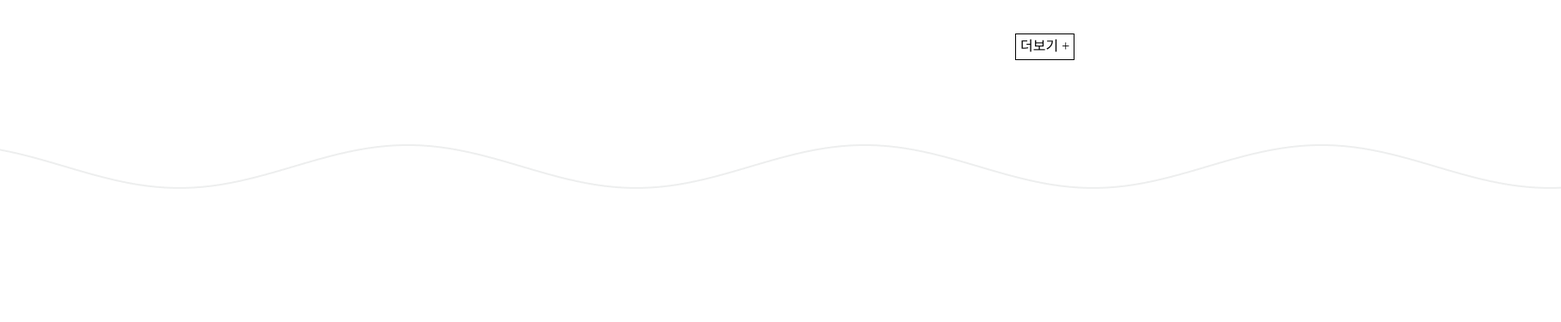
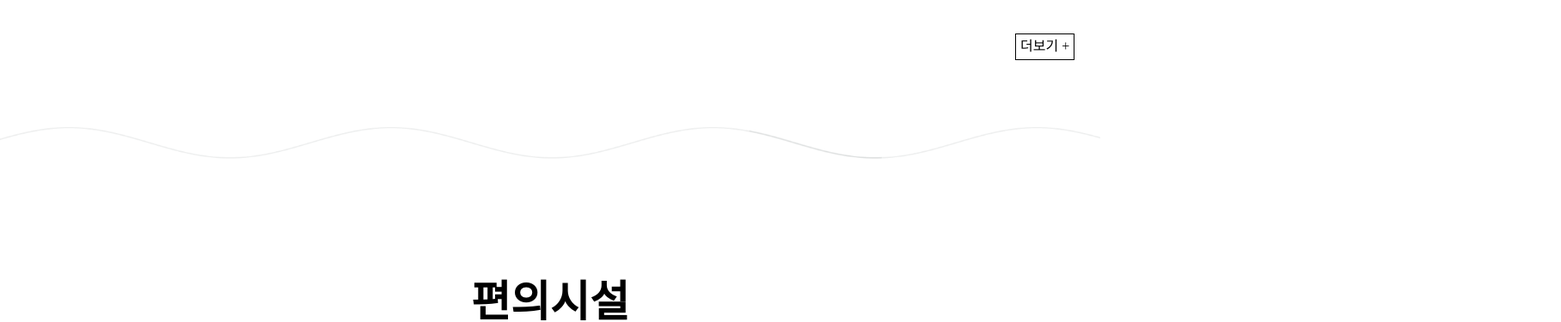
Before and after one commit to jikkk9/github_tim, a React (Create React App) app in the folder tim/: page / in a window 1280 px wide. Shown: the part 1339-1714 px from the top of the page at 86% size, 1816 px wide, since content can reach past the window. Built offline with nearby package versions, Linux system fonts and the light colour scheme.

Commit message:
add ( section05 반응형 완료  ) , 나중에 디테일은 다시해야함

```diff
--- a/tim/src/components/Section01.js
+++ b/tim/src/components/Section01.js
@@ -7,7 +7,6 @@ import { Pagination } from "swiper/modules";
 import "swiper/css";
 import "swiper/css/navigation";
 import "swiper/css/pagination";
-
 import "../css/section01.css";
 
 function Section01() {
--- a/tim/src/components/Section05.js
+++ b/tim/src/components/Section05.js
@@ -4,9 +4,14 @@ import List from '../data/section05Data';
 function Section05({ data }) {
   return (
     < >
-      <div>
-        <img className='waveImage' src={`${process.env.PUBLIC_URL}/img/icon/wave.png`}></img>
+      <div className="wave-container">
+        <div className="wave">
+          <img src={`${process.env.PUBLIC_URL}/img/icon/wave.png`} />
+          <img className='wave2' src={`${process.env.PUBLIC_URL}/img/icon/wave.png`} />
+
+        </div>
       </div>
+
       <h2 className='Section05_H2'><b>편의시설</b></h2>
       <div className='Section05 inner'>
         {List.map(item => (
--- a/tim/src/css/section04.css
+++ b/tim/src/css/section04.css
@@ -171,7 +171,7 @@ select::-ms-expand {
     left: 11%;
     transform: translate(-50%, -50%);
     z-index: -99;
-
+    display: none;
   }
 
 
--- a/tim/src/css/section05.css
+++ b/tim/src/css/section05.css
@@ -58,12 +58,73 @@ img.gifImage {
   display: block;
 }
 
-@keyframes waveImage {
+@keyframes slide {
   0% {
-    background-position-x: 0;
+    transform: translateX(0);
   }
 
   100% {
-    background-position-x: -100%;
+    transform: translateX(-50%);
   }
 }
+
+.wave-container {
+  /* width: 500px; */
+  /* 예: 500px; */
+  overflow: hidden;
+  position: relative;
+}
+
+.wave {
+  display: flex;
+  width: 200%;
+  /* 두 개의 이미지를 가로로 나란히 배치 */
+  animation: slide 30s linear infinite;
+}
+
+.wave2 {
+  margin-left: -6%;
+}
+
+.wave img {
+  width: 50%;
+}
+
+@media (max-width: 1300px) {
+
+  .Section05 {
+    display: grid;
+    width: 100%;
+    grid-template-columns: repeat(3, 1fr);
+    /* 4개의 동일한 너비의 열을 생성합니다. */
+    gap: 20px;
+    /* 그리드 아이템 간의 간격을 설정합니다. */
+    margin-bottom: 10rem;
+  }
+
+  .Section05>div {
+    /* 각 아이템의 스타일을 여기에 작성할 수 있습니다. */
+    display: flex;
+    flex-direction: column;
+    /* 수직 방향으로 아이템을 쌓습니다. */
+    align-items: center;
+    /* 중앙 정렬을 위한 설정입니다. */
+    cursor: pointer;
+  }
+
+}
+
+@media (max-width: 1000px) {
+
+  .Section05 {
+    display: grid;
+    width: 100%;
+    grid-template-columns: repeat(2, 1fr);
+    /* 4개의 동일한 너비의 열을 생성합니다. */
+    gap: 20px;
+    /* 그리드 아이템 간의 간격을 설정합니다. */
+    margin-bottom: 10rem;
+  }
+
+
+}
```
